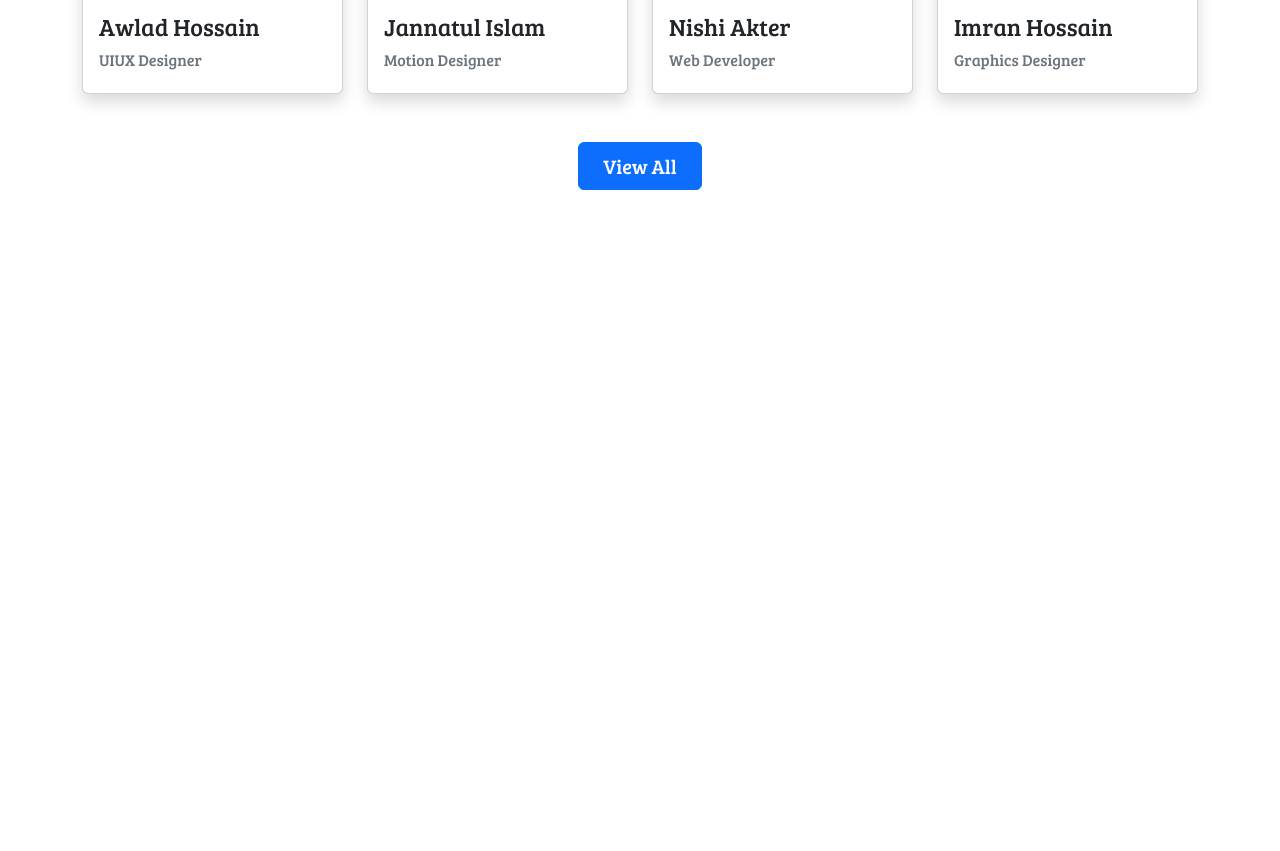
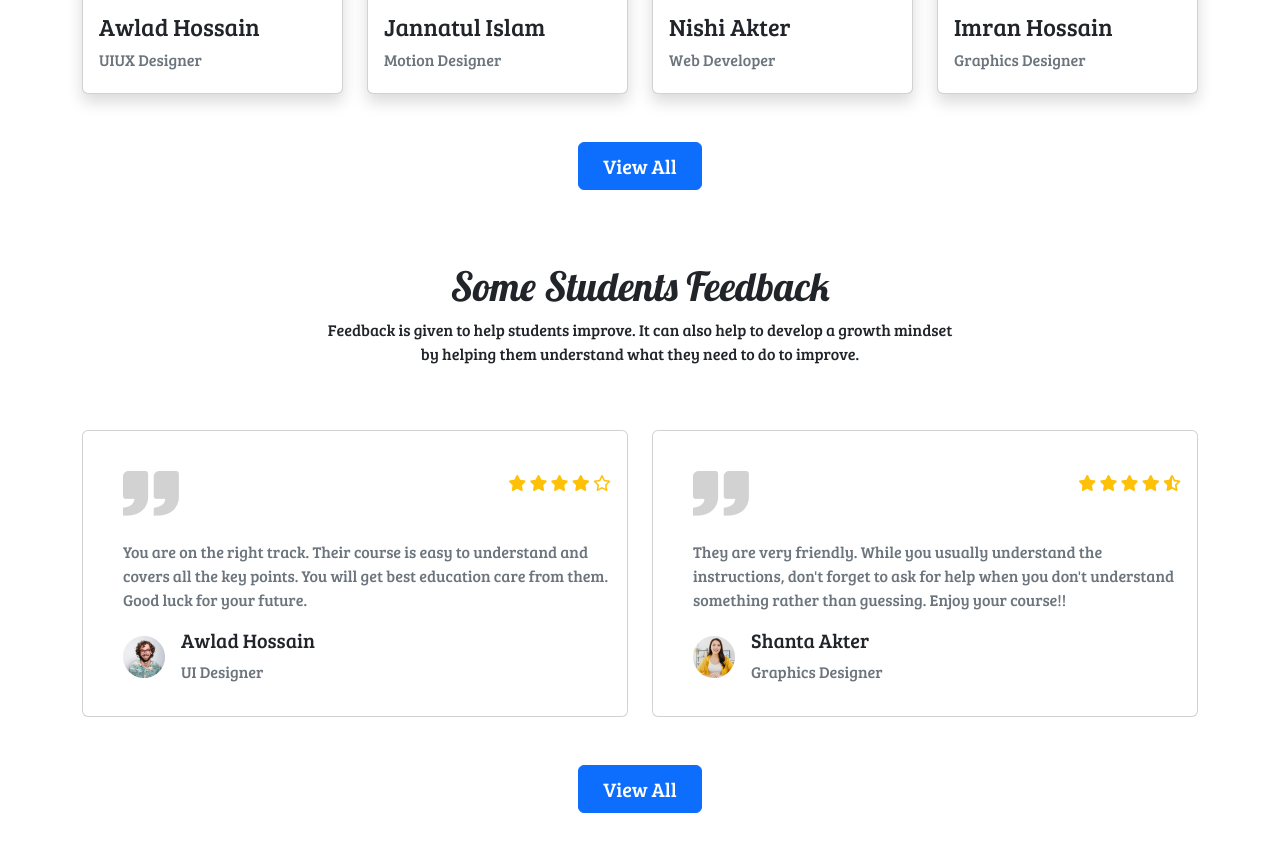
Before and after one commit to LaboneeAktar/pro-edu-assignment3, a plain HTML site: page index.html in a window 1280 px wide. Shown: the part 3213-4064 px from the top of the page. Before the commit the page ends 3451 px from the top, so only its background shows below. Drawn offline with nearby package versions, Linux system fonts and the light colour scheme.

Commit message:
students feedback add

```diff
--- a/index.html
+++ b/index.html
@@ -12,6 +12,8 @@
     <link rel="preconnect" href="https://fonts.gstatic.com" crossorigin>
     <link href="https://fonts.googleapis.com/css2?family=Bree+Serif&display=swap" rel="stylesheet">
     <link href="https://fonts.googleapis.com/css2?family=Lobster&display=swap" rel="stylesheet">
+    <!-- Font Awesome Link  -->
+    <script src="https://kit.fontawesome.com/0a3ed02156.js" crossorigin="anonymous"></script>
     <!-- Stylesheet  -->
     <link rel="stylesheet" href="style.css">
 </head>
@@ -384,6 +386,79 @@
                 <button type="button" class="btn btn-primary px-4 py-2 fs-5">View All</button>
             </div>
         </section>
+        <!-- Students Feedback  -->
+        <section class="pt-lg-4">
+            <div class="text-center">
+                <h1>Some Students Feedback</h1>
+                <p>Feedback is given to help students improve. It can also help to develop a growth mindset <br> by
+                    helping them understand what they need to do to improve.</p>
+            </div>
+            <div>
+                <div class="row pt-5">
+                    <div class="col-lg-6 col-sm-12 gx-4">
+                        <div class="card">
+                            <div class="card-body">
+                                <div class="d-flex justify-content-between">
+                                    <img class="img-fluid p-4" src="images/comma.png" alt="">
+                                    <span class="pt-4">
+                                        <i class="fa-solid fa-star text-warning"></i>
+                                        <i class="fa-solid fa-star text-warning"></i>
+                                        <i class="fa-solid fa-star text-warning"></i>
+                                        <i class="fa-solid fa-star text-warning"></i>
+                                        <i class="fa-regular fa-star text-warning"></i>
+                                    </span>
+                                </div>
+                                <p class="card-text text-muted ps-4">You are on the right track. Their course is easy to
+                                    understand and
+                                    covers all the key points. You will get best education care from them. Good luck for
+                                    your future.</p>
+                                <div class="d-flex">
+                                    <span>
+                                        <img class="img-fluid pt-2 ps-4" src="images/student/student-5.png" alt="">
+                                    </span>
+                                    <span class="px-3">
+                                        <h5>Awlad Hossain</h5>
+                                        <p class="text-muted">UI Designer</p>
+                                    </span>
+                                </div>
+                            </div>
+                        </div>
+                    </div>
+                    <div class="col-lg-6 col-sm-12 mt-lg-0 mt-3">
+                        <div class="card">
+                            <div class="card-body">
+                                <div class="d-flex justify-content-between">
+                                    <img class="img-fluid p-4" src="images/comma.png" alt="">
+                                    <span class="pt-4">
+                                        <i class="fa-solid fa-star text-warning"></i>
+                                        <i class="fa-solid fa-star text-warning"></i>
+                                        <i class="fa-solid fa-star text-warning"></i>
+                                        <i class="fa-solid fa-star text-warning"></i>
+                                        <i class="fa-solid fa-star-half-stroke text-warning"></i>
+                                    </span>
+                                </div>
+                                <p class="card-text text-muted ps-4"> They are very friendly. While you usually
+                                    understand
+                                    the instructions, don't forget to ask for help when you don't understand something
+                                    rather than guessing. Enjoy your course!!</p>
+                                <div class="d-flex">
+                                    <span>
+                                        <img class="img-fluid pt-2 ps-4" src="images/student/student-6.png" alt="">
+                                    </span>
+                                    <span class="px-3">
+                                        <h5>Shanta Akter</h5>
+                                        <p class="text-muted">Graphics Designer</p>
+                                    </span>
+                                </div>
+                            </div>
+                        </div>
+                    </div>
+                </div>
+            </div>
+            <div class="d-flex justify-content-center align-items-center my-5">
+                <button type="button" class="btn btn-primary px-4 py-2 fs-5">View All</button>
+            </div>
+        </section>
     </main>
 
 
```
Also changed, not shown: images/arrow-back.svg (added).
